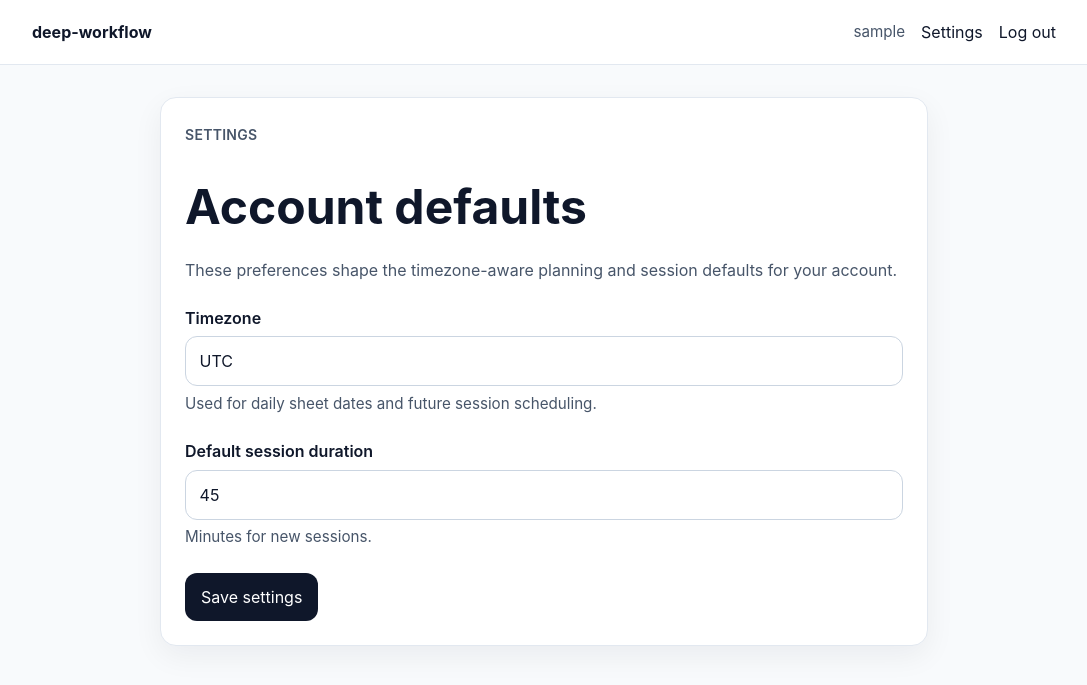
After one commit to mathemage/deep-workflow, a Django app: page /settings/ in a window 1280 px wide. The commit adds this page. Shown: the top 685 px of the page, without its empty margins (96-1183 px from the left). Run offline with Django 5.2, Linux system fonts and the light colour scheme; the visitor is signed in with stand-in values (Sample User, id 1); data comes from the database, SQL or seed files in the repository.

Commit message:
feat(auth): Add authentication and user preferences (#13)
* feat(auth): Add authentication and user preferences #12

Co-authored-by: Copilot <223556219+Copilot@users.noreply.github.com>

* fix(auth): Restore timezone state in middleware #12

Co-authored-by: Copilot <223556219+Copilot@users.noreply.github.com>

* fix(auth): Add CSRF context processor #12

Co-authored-by: Copilot <223556219+Copilot@users.noreply.github.com>

* fix(auth): Preserve redirects and harden preferences #12

Co-authored-by: Copilot <223556219+Copilot@users.noreply.github.com>

---------

Co-authored-by: Copilot <223556219+Copilot@users.noreply.github.com>

```diff
--- /dev/null
+++ b/core/forms.py
@@ -0,0 +1,44 @@
+from zoneinfo import available_timezones
+
+from django import forms
+
+from .models import UserPreferences, validate_timezone_name
+
+TIMEZONE_OPTIONS = tuple(sorted(available_timezones()))
+
+
+class UserPreferencesForm(forms.ModelForm):
+    timezone = forms.CharField(
+        help_text="Used for daily sheet dates and future session scheduling.",
+        widget=forms.TextInput(
+            attrs={
+                "autocomplete": "off",
+                "list": "timezone-options",
+                "spellcheck": "false",
+            }
+        ),
+    )
+
+    class Meta:
+        model = UserPreferences
+        fields = ("timezone", "default_session_duration_minutes")
+        labels = {
+            "default_session_duration_minutes": "Default session duration",
+        }
+        help_texts = {
+            "default_session_duration_minutes": "Minutes for new sessions.",
+        }
+        widgets = {
+            "default_session_duration_minutes": forms.NumberInput(
+                attrs={"min": "1", "step": "5"}
+            ),
+        }
+
+    def __init__(self, *args, **kwargs) -> None:
+        super().__init__(*args, **kwargs)
+        self.timezone_options = TIMEZONE_OPTIONS
+
+    def clean_timezone(self) -> str:
+        value = self.cleaned_data["timezone"].strip()
+        validate_timezone_name(value)
+        return value
--- /dev/null
+++ b/core/middleware.py
@@ -0,0 +1,22 @@
+from django.conf import settings
+from django.utils import timezone
+
+from .models import UserPreferences
+
+
+class UserTimezoneMiddleware:
+    def __init__(self, get_response) -> None:
+        self.get_response = get_response
+
+    def __call__(self, request):
+        timezone_name = None
+
+        if request.user.is_authenticated:
+            timezone_name = settings.TIME_ZONE
+            try:
+                timezone_name = request.user.preferences.timezone
+            except UserPreferences.DoesNotExist:
+                pass
+
+        with timezone.override(timezone_name):
+            return self.get_response(request)
--- a/core/models.py
+++ b/core/models.py
@@ -1 +1,45 @@
-"""Domain models for the core app will land in follow-up PRs."""
+from zoneinfo import ZoneInfo, ZoneInfoNotFoundError
+
+from django.conf import settings
+from django.core.exceptions import ValidationError
+from django.core.validators import MinValueValidator
+from django.db import IntegrityError, models
+from django.utils import timezone
+
+
+def validate_timezone_name(value: str) -> None:
+    try:
+        ZoneInfo(value)
+    except ZoneInfoNotFoundError as exc:
+        raise ValidationError("Enter a valid timezone.") from exc
+
+
+class UserPreferences(models.Model):
+    user = models.OneToOneField(
+        settings.AUTH_USER_MODEL,
+        on_delete=models.CASCADE,
+        related_name="preferences",
+    )
+    timezone = models.CharField(
+        max_length=64,
+        default=timezone.get_default_timezone_name,
+        validators=[validate_timezone_name],
+    )
+    default_session_duration_minutes = models.PositiveSmallIntegerField(
+        default=45,
+        validators=[MinValueValidator(1)],
+    )
+
+    class Meta:
+        verbose_name_plural = "user preferences"
+
+    def __str__(self) -> str:
+        return f"Preferences for {self.user.get_username()}"
+
+    @classmethod
+    def for_user(cls, user) -> "UserPreferences":
+        try:
+            preferences, _ = cls.objects.get_or_create(user=user)
+        except IntegrityError:
+            preferences = cls.objects.get(user=user)
+        return preferences
--- a/core/urls.py
+++ b/core/urls.py
@@ -1,8 +1,18 @@
+from django.contrib.auth.views import LogoutView
 from django.urls import path
+from django.views.generic import RedirectView
 
-from .views import health, home
+from .views import DeepWorkflowLoginView, health, home, preferences
 
 urlpatterns = [
+    path("login/", DeepWorkflowLoginView.as_view(), name="login"),
+    path("logout/", LogoutView.as_view(), name="logout"),
+    path("settings/", preferences, name="preferences"),
     path("", home, name="home"),
     path("health/", health, name="health"),
+    path(
+        "accounts/login/",
+        RedirectView.as_view(pattern_name="login", permanent=False, query_string=True),
+        name="accounts-login",
+    ),
 ]
--- a/core/views.py
+++ b/core/views.py
@@ -1,9 +1,45 @@
+from django.contrib import messages
+from django.contrib.auth.decorators import login_required
+from django.contrib.auth.views import LoginView
 from django.http import HttpRequest, HttpResponse, JsonResponse
-from django.shortcuts import render
+from django.shortcuts import redirect, render
+
+from .forms import UserPreferencesForm
+from .models import UserPreferences
 
 
+class DeepWorkflowLoginView(LoginView):
+    template_name = "registration/login.html"
+    redirect_authenticated_user = True
+
+
+@login_required
 def home(request: HttpRequest) -> HttpResponse:
-    return render(request, "core/home.html")
+    preferences = UserPreferences.for_user(request.user)
+    return render(request, "core/home.html", {"preferences": preferences})
+
+
+@login_required
+def preferences(request: HttpRequest) -> HttpResponse:
+    user_preferences = UserPreferences.for_user(request.user)
+
+    if request.method == "POST":
+        form = UserPreferencesForm(request.POST, instance=user_preferences)
+        if form.is_valid():
+            form.save()
+            messages.success(request, "Settings saved.")
+            return redirect("preferences")
+    else:
+        form = UserPreferencesForm(instance=user_preferences)
+
+    return render(
+        request,
+        "core/preferences.html",
+        {
+            "form": form,
+            "timezone_options": form.timezone_options,
+        },
+    )
 
 
 def health(request: HttpRequest) -> JsonResponse:
--- a/deep_workflow/settings.py
+++ b/deep_workflow/settings.py
@@ -44,6 +44,7 @@ MIDDLEWARE = [
     "django.middleware.common.CommonMiddleware",
     "django.middleware.csrf.CsrfViewMiddleware",
     "django.contrib.auth.middleware.AuthenticationMiddleware",
+    "core.middleware.UserTimezoneMiddleware",
     "django.contrib.messages.middleware.MessageMiddleware",
     "django.middleware.clickjacking.XFrameOptionsMiddleware",
 ]
@@ -57,6 +58,7 @@ TEMPLATES = [
         "APP_DIRS": True,
         "OPTIONS": {
             "context_processors": [
+                "django.template.context_processors.csrf",
                 "django.template.context_processors.request",
                 "django.contrib.auth.context_processors.auth",
                 "django.contrib.messages.context_processors.messages",
@@ -103,4 +105,8 @@ STATIC_URL = "/static/"
 STATICFILES_DIRS = [BASE_DIR / "static"]
 STATIC_ROOT = BASE_DIR / "staticfiles"
 
+LOGIN_URL = "login"
+LOGIN_REDIRECT_URL = "home"
+LOGOUT_REDIRECT_URL = "login"
+
 DEFAULT_AUTO_FIELD = "django.db.models.BigAutoField"
--- a/static/css/app.css
+++ b/static/css/app.css
@@ -18,14 +18,36 @@ body {
 }
 
 .site-header {
-  padding: 1.5rem;
+  padding: 1.25rem 1.5rem;
   border-bottom: 1px solid #e2e8f0;
   background: #ffffff;
 }
 
-.site-header a {
+.header-inner {
+  max-width: 64rem;
+  margin: 0 auto;
+  display: flex;
+  align-items: center;
+  justify-content: space-between;
+  gap: 1rem;
+}
+
+.site-header a,
+.button-link {
   color: inherit;
   text-decoration: none;
+}
+
+.site-nav {
+  display: flex;
+  align-items: center;
+  gap: 1rem;
+  flex-wrap: wrap;
+}
+
+.nav-text {
+  color: #475569;
+  font-size: 0.95rem;
 }
 
 .site-main {
@@ -68,3 +90,162 @@ code {
   border-radius: 0.35rem;
   background: #e2e8f0;
 }
+
+dl,
+dt,
+dd {
+  margin: 0;
+}
+
+form {
+  margin: 0;
+}
+
+label {
+  display: block;
+  margin-bottom: 0.4rem;
+  font-weight: 600;
+}
+
+input,
+select,
+button {
+  font: inherit;
+}
+
+input,
+select {
+  width: 100%;
+  box-sizing: border-box;
+  padding: 0.75rem 0.85rem;
+  border: 1px solid #cbd5e1;
+  border-radius: 0.75rem;
+  background: #ffffff;
+  color: inherit;
+}
+
+input:focus,
+select:focus,
+button:focus {
+  outline: 2px solid #93c5fd;
+  outline-offset: 2px;
+}
+
+.stack > * + * {
+  margin-top: 1rem;
+}
+
+.stack-large > * + * {
+  margin-top: 1.5rem;
+}
+
+.narrow {
+  max-width: 28rem;
+}
+
+.field {
+  display: block;
+}
+
+.help,
+.muted {
+  color: #475569;
+}
+
+.help {
+  margin-top: 0.4rem;
+  margin-bottom: 0;
+  font-size: 0.95rem;
+}
+
+.error {
+  margin-top: 0.4rem;
+  margin-bottom: 0;
+  color: #b91c1c;
+  font-weight: 600;
+}
+
+.message {
+  padding: 0.85rem 1rem;
+  border: 1px solid #bfdbfe;
+  border-radius: 0.85rem;
+  background: #eff6ff;
+  color: #1d4ed8;
+}
+
+.message-error {
+  border-color: #fecaca;
+  background: #fef2f2;
+  color: #b91c1c;
+}
+
+.actions {
+  display: flex;
+  align-items: center;
+  gap: 0.75rem;
+  flex-wrap: wrap;
+}
+
+.button {
+  display: inline-flex;
+  align-items: center;
+  justify-content: center;
+  padding: 0.75rem 1rem;
+  border: 0;
+  border-radius: 0.75rem;
+  background: #0f172a;
+  color: #ffffff;
+  text-decoration: none;
+  cursor: pointer;
+}
+
+.button:hover {
+  background: #1e293b;
+}
+
+.button-link {
+  padding: 0;
+  border: 0;
+  background: transparent;
+  color: inherit;
+  cursor: pointer;
+}
+
+.inline-form {
+  display: inline;
+}
+
+.details {
+  display: grid;
+  gap: 1rem;
+  padding: 1rem;
+  border: 1px solid #e2e8f0;
+  border-radius: 0.85rem;
+  background: #f8fafc;
+}
+
+.details dt {
+  margin-bottom: 0.2rem;
+  color: #475569;
+  font-size: 0.95rem;
+}
+
+.details dd {
+  font-size: 1.05rem;
+  font-weight: 600;
+}
+
+@media (max-width: 640px) {
+  .site-header {
+    padding-inline: 1rem;
+  }
+
+  .site-main {
+    padding-inline: 1rem;
+  }
+
+  .header-inner {
+    align-items: flex-start;
+    flex-direction: column;
+  }
+}
--- a/templates/base.html
+++ b/templates/base.html
@@ -9,9 +9,34 @@
   </head>
   <body>
     <header class="site-header">
-      <a href="{% url 'home' %}"><strong>deep-workflow</strong></a>
+      <div class="header-inner">
+        <a class="brand" href="{% if request.user.is_authenticated %}{% url 'home' %}{% else %}{% url 'login' %}{% endif %}">
+          <strong>deep-workflow</strong>
+        </a>
+        <nav class="site-nav" aria-label="Primary">
+          {% if request.user.is_authenticated %}
+            <span class="nav-text">{{ request.user.get_username }}</span>
+            <a href="{% url 'preferences' %}">Settings</a>
+            <form method="post" action="{% url 'logout' %}" class="inline-form">
+              {% csrf_token %}
+              <button type="submit" class="button button-link">Log out</button>
+            </form>
+          {% else %}
+            <a href="{% url 'login' %}">Log in</a>
+          {% endif %}
+        </nav>
+      </div>
     </header>
     <main class="site-main">
+      {% if messages %}
+        <div class="stack">
+          {% for message in messages %}
+            <div class="message{% if message.tags %} message-{{ message.tags }}{% endif %}">
+              {{ message }}
+            </div>
+          {% endfor %}
+        </div>
+      {% endif %}
       {% block content %}{% endblock content %}
     </main>
   </body>
--- /dev/null
+++ b/templates/core/preferences.html
@@ -0,0 +1,48 @@
+{% extends "base.html" %}
+
+{% block title %}Settings | deep-workflow{% endblock title %}
+
+{% block content %}
+  <section class="card stack-large">
+    <span class="eyebrow">Settings</span>
+    <h1>Account defaults</h1>
+    <p class="muted">
+      These preferences shape the timezone-aware planning and session defaults
+      for your account.
+    </p>
+    <form method="post" class="stack-large">
+      {% csrf_token %}
+      {% if form.non_field_errors %}
+        <div class="message message-error">
+          {{ form.non_field_errors }}
+        </div>
+      {% endif %}
+      <div class="field">
+        <label for="{{ form.timezone.id_for_label }}">{{ form.timezone.label }}</label>
+        {{ form.timezone }}
+        <datalist id="timezone-options">
+          {% for timezone_name in timezone_options %}
+            <option value="{{ timezone_name }}"></option>
+          {% endfor %}
+        </datalist>
+        <p class="help">{{ form.timezone.help_text }}</p>
+        {% for error in form.timezone.errors %}
+          <p class="error">{{ error }}</p>
+        {% endfor %}
+      </div>
+      <div class="field">
+        <label for="{{ form.default_session_duration_minutes.id_for_label }}">
+          {{ form.default_session_duration_minutes.label }}
+        </label>
+        {{ form.default_session_duration_minutes }}
+        <p class="help">{{ form.default_session_duration_minutes.help_text }}</p>
+        {% for error in form.default_session_duration_minutes.errors %}
+          <p class="error">{{ error }}</p>
+        {% endfor %}
+      </div>
+      <div class="actions">
+        <button type="submit" class="button">Save settings</button>
+      </div>
+    </form>
+  </section>
+{% endblock content %}
```
Also changed, not shown: core/admin.py (+9 -1 lines), core/tests/test_auth.py (added, +128 -0 lines), core/tests/test_middleware.py (added, +59 -0 lines), core/tests/test_models.py (added, +28 -0 lines), core/tests/test_views.py (+9 -5 lines), templates/core/home.html (+23 -11 lines), templates/registration/login.html (added, +42 -0 lines), README.md, core/migrations/0001_initial.py (added).
